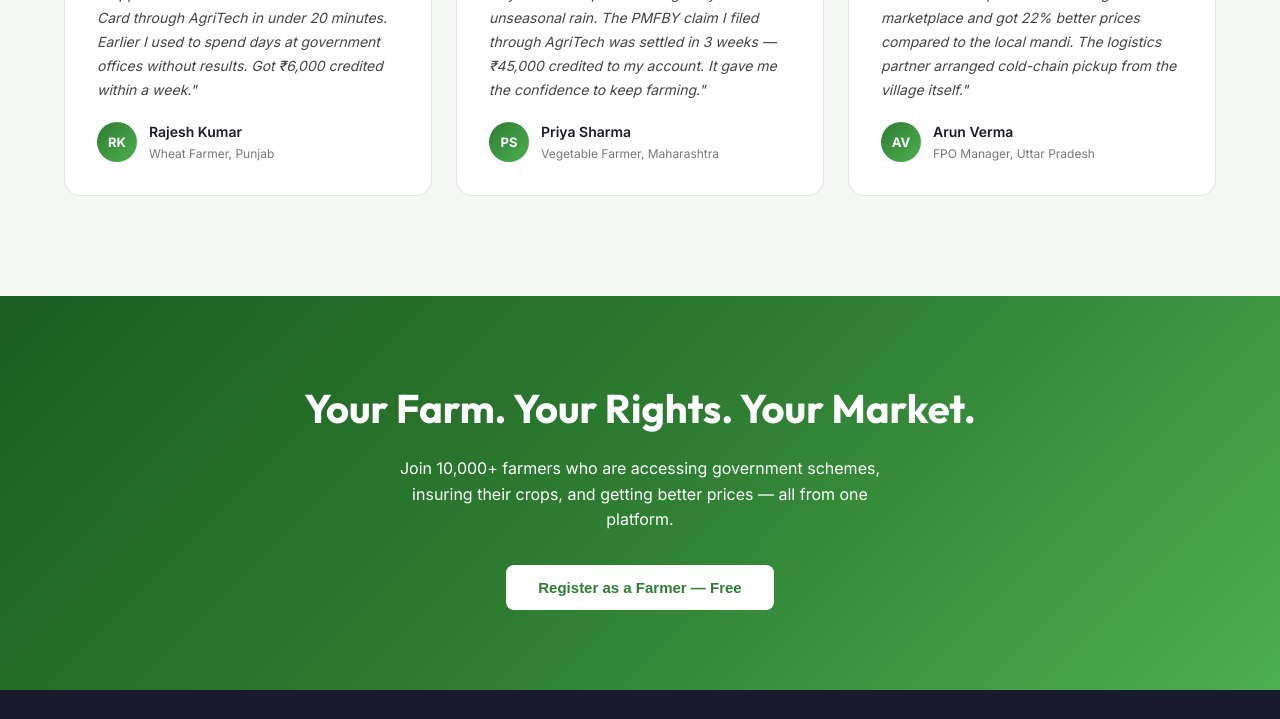
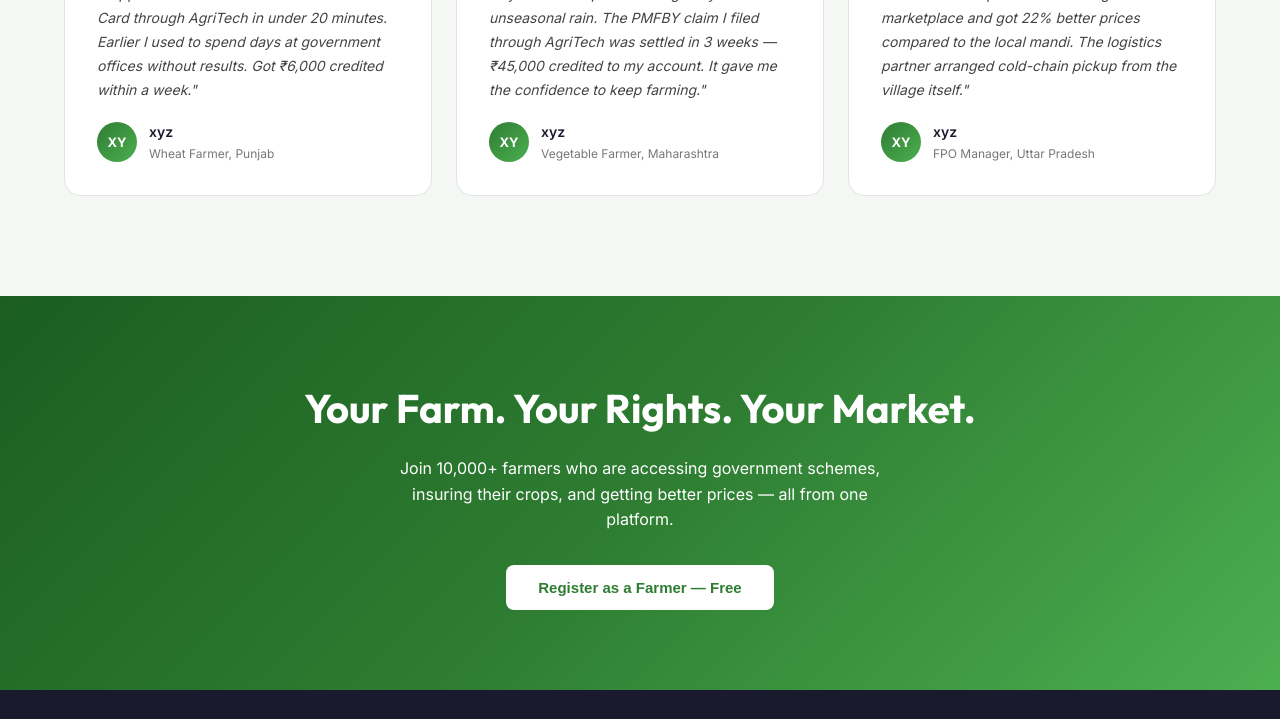
Before and after one commit to mswx999/Smart-Agriculture-Ecosystem, a website: page index.html in a window 1280 px wide. Shown: the part 4580-5299 px from the top of the page. Drawn offline with Linux system fonts and the light colour scheme; no server answers.

Commit message:
Change author names and avatars in testimonials
Updated testimonial author details and avatars.

```diff
--- a/index.html
+++ b/index.html
@@ -272,9 +272,9 @@
         <div class="quote-icon">"</div>
         <p>"I applied for PM-KISAN and Kisan Credit Card through AgriTech in under 20 minutes. Earlier I used to spend days at government offices without results. Got ₹6,000 credited within a week."</p>
         <div class="testimonial-author">
-          <div class="author-avatar">RK</div>
+          <div class="author-avatar">XY</div>
           <div>
-            <div class="author-name">Rajesh Kumar</div>
+            <div class="author-name">xyz</div>
             <div class="author-role">Wheat Farmer, Punjab</div>
           </div>
         </div>
@@ -283,9 +283,9 @@
         <div class="quote-icon">"</div>
         <p>"My tomato crop was damaged by unseasonal rain. The PMFBY claim I filed through AgriTech was settled in 3 weeks — ₹45,000 credited to my account. It gave me the confidence to keep farming."</p>
         <div class="testimonial-author">
-          <div class="author-avatar">PS</div>
+          <div class="author-avatar">XY</div>
           <div>
-            <div class="author-name">Priya Sharma</div>
+            <div class="author-name">xyz</div>
             <div class="author-role">Vegetable Farmer, Maharashtra</div>
           </div>
         </div>
@@ -294,9 +294,9 @@
         <div class="quote-icon">"</div>
         <p>"Our FPO listed produce on the AgriTech marketplace and got 22% better prices compared to the local mandi. The logistics partner arranged cold-chain pickup from the village itself."</p>
         <div class="testimonial-author">
-          <div class="author-avatar">AV</div>
+          <div class="author-avatar">XY</div>
           <div>
-            <div class="author-name">Arun Verma</div>
+            <div class="author-name">xyz</div>
             <div class="author-role">FPO Manager, Uttar Pradesh</div>
           </div>
         </div>
```
